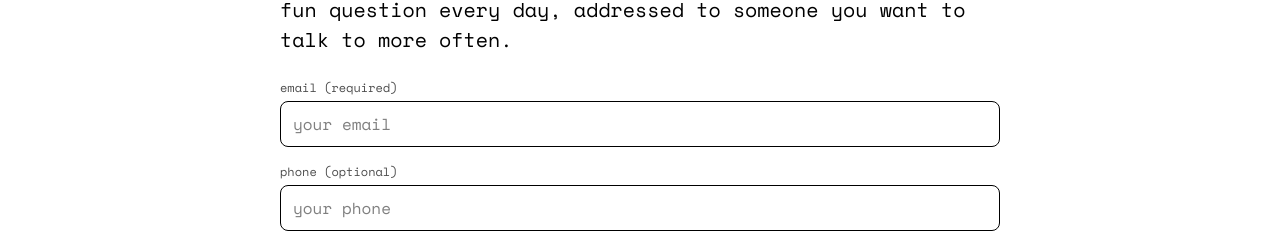
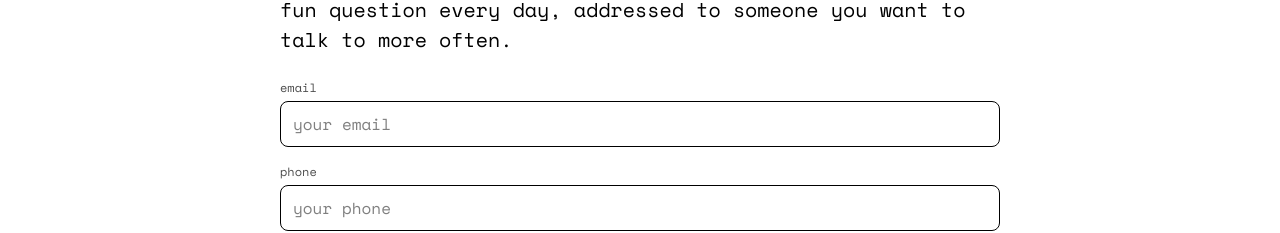
Before and after one commit to shaune-marx/nextjs-boilerplate, a Next.js app: page / in a window 1280 px wide. Shown: the part 330-563 px from the top of the page. Built offline with nearby package versions, Linux system fonts and the light colour scheme.

Commit message:
Update page.tsx

```diff
--- a/app/page.tsx
+++ b/app/page.tsx
@@ -90,7 +90,7 @@ onSubmit={async (e) => {
 
 <label style={{ display: "block", width: "100%" }}>
   <span style={{ fontSize: 12, opacity: 0.7, display: "block", marginBottom: 4 }}>
-    email (required)
+    email
   </span>
   <input
     id="email"
@@ -108,7 +108,7 @@ onSubmit={async (e) => {
 
 <label style={{ display: "block", width: "100%" }}>
   <span style={{ fontSize: 12, opacity: 0.7, display: "block", marginTop: 8, marginBottom: 4 }}>
-    phone (optional)
+    phone
   </span>
   <input
     id="phone"
```
